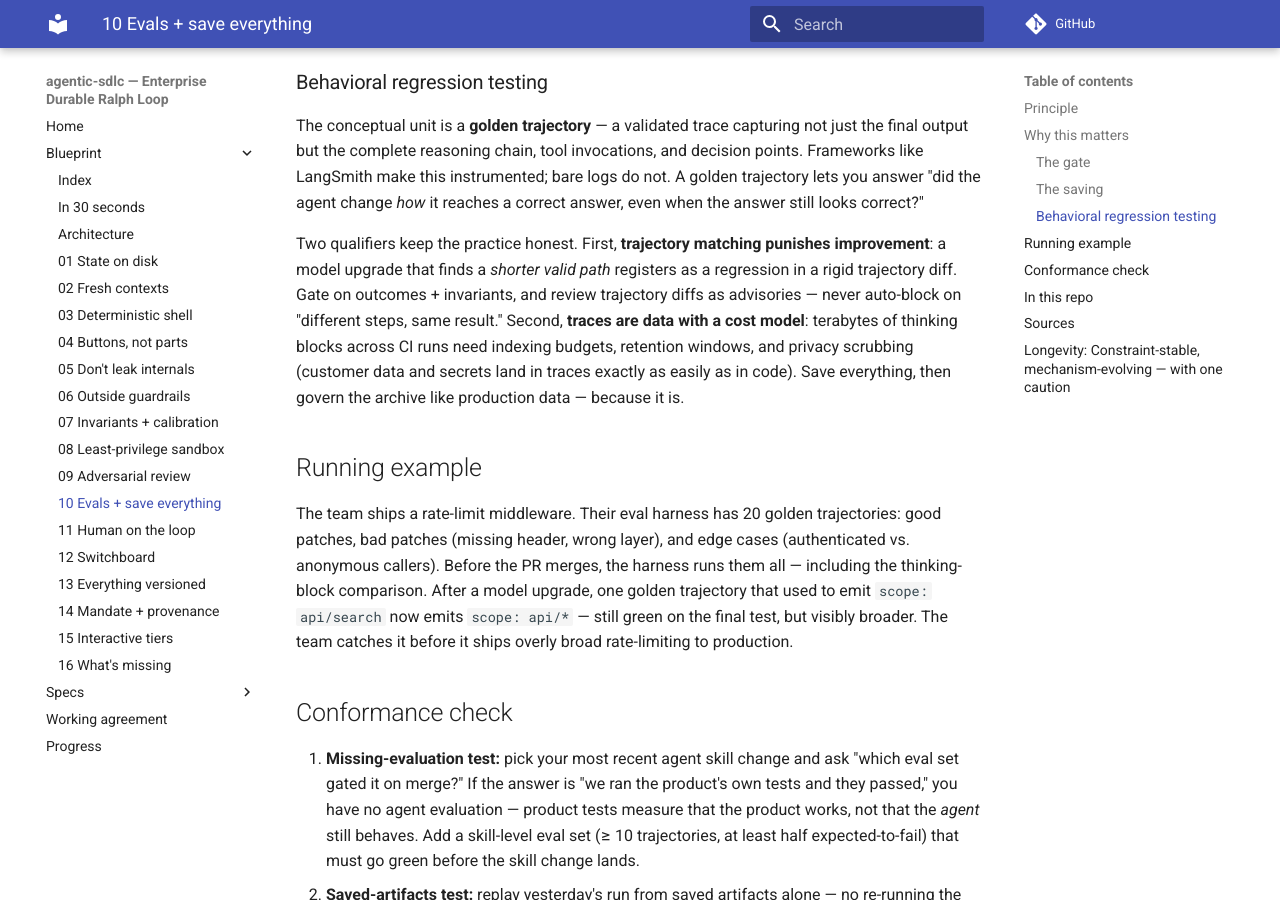
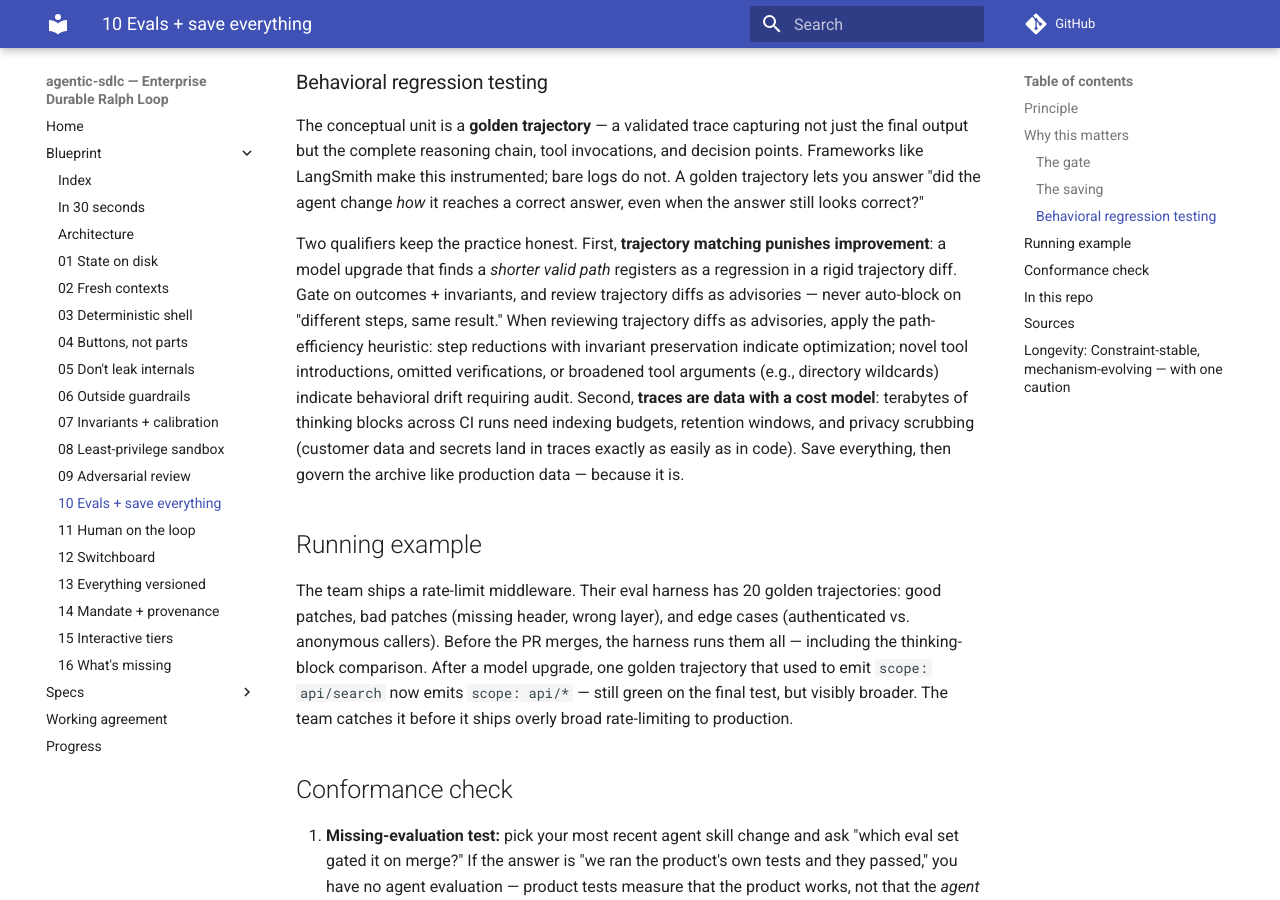
Before and after one commit to johwes/agentic-sdlc, an MkDocs documentation site: the page built from docs/blueprint/10-evaluations-and-save-everything.md, in a window 1280 px wide and 900 px high, scrolled down 1457 px. Built offline with MkDocs 1.6.1 and Material for MkDocs 9.7.7, drawn with Linux system fonts in a browser that asks for light colours; comment, search, counter and statistics services are not loaded.

Commit message:
docs(blueprint): apply factor-10 review (numbering fix, advisory heuristic)

```diff
--- a/docs/blueprint/10-evaluations-and-save-everything.md
+++ b/docs/blueprint/10-evaluations-and-save-everything.md
@@ -38,7 +38,7 @@ The eval set is the bridge between models. It only exists because you saved ever
 
 The conceptual unit is a **golden trajectory** — a validated trace capturing not just the final output but the complete reasoning chain, tool invocations, and decision points. Frameworks like LangSmith make this instrumented; bare logs do not. A golden trajectory lets you answer "did the agent change *how* it reaches a correct answer, even when the answer still looks correct?"
 
-Two qualifiers keep the practice honest. First, **trajectory matching punishes improvement**: a model upgrade that finds a *shorter valid path* registers as a regression in a rigid trajectory diff. Gate on outcomes + invariants, and review trajectory diffs as advisories — never auto-block on "different steps, same result." Second, **traces are data with a cost model**: terabytes of thinking blocks across CI runs need indexing budgets, retention windows, and privacy scrubbing (customer data and secrets land in traces exactly as easily as in code). Save everything, then govern the archive like production data — because it is.
+Two qualifiers keep the practice honest. First, **trajectory matching punishes improvement**: a model upgrade that finds a *shorter valid path* registers as a regression in a rigid trajectory diff. Gate on outcomes + invariants, and review trajectory diffs as advisories — never auto-block on "different steps, same result." When reviewing trajectory diffs as advisories, apply the path-efficiency heuristic: step reductions with invariant preservation indicate optimization; novel tool introductions, omitted verifications, or broadened tool arguments (e.g., directory wildcards) indicate behavioral drift requiring audit. Second, **traces are data with a cost model**: terabytes of thinking blocks across CI runs need indexing budgets, retention windows, and privacy scrubbing (customer data and secrets land in traces exactly as easily as in code). Save everything, then govern the archive like production data — because it is.
 
 ## Running example
 
```
Also changed, not shown: other parts of docs/blueprint/10-evaluations-and-save-everything.md (+1 -1 lines).
